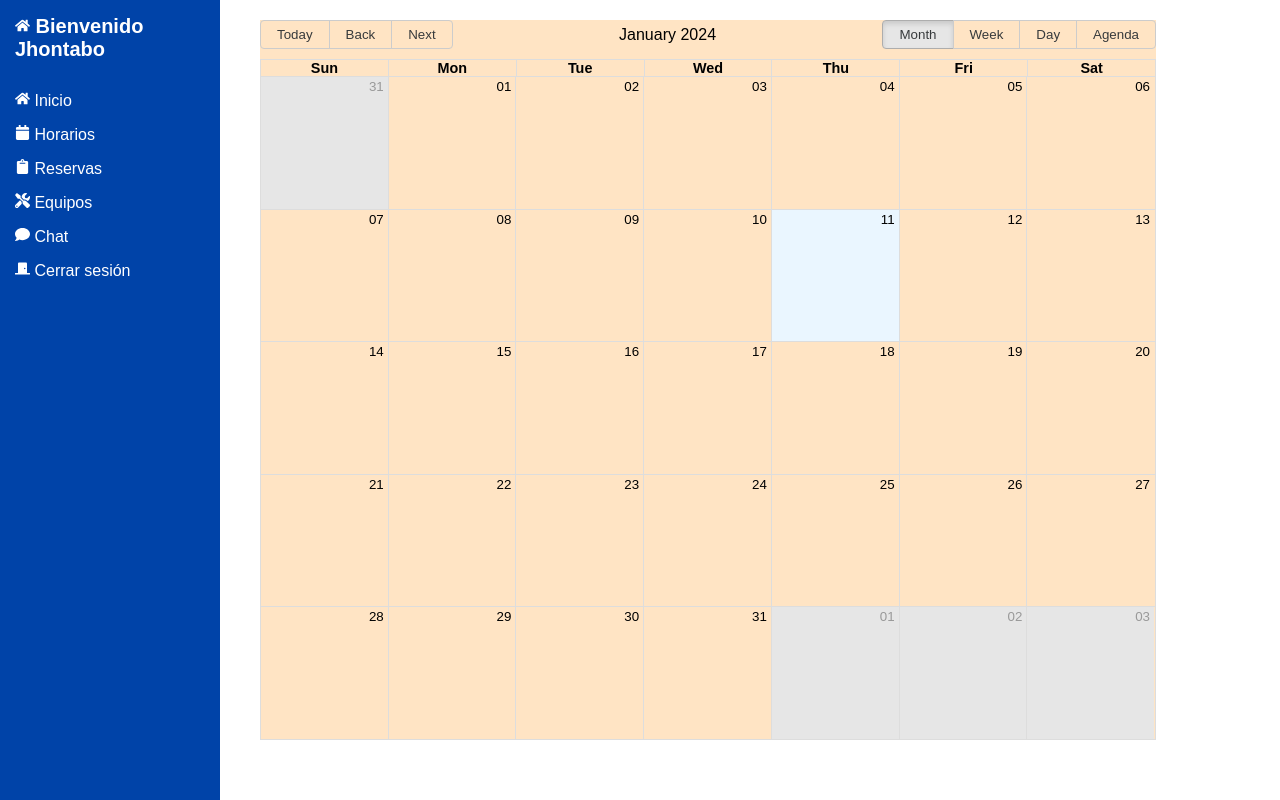
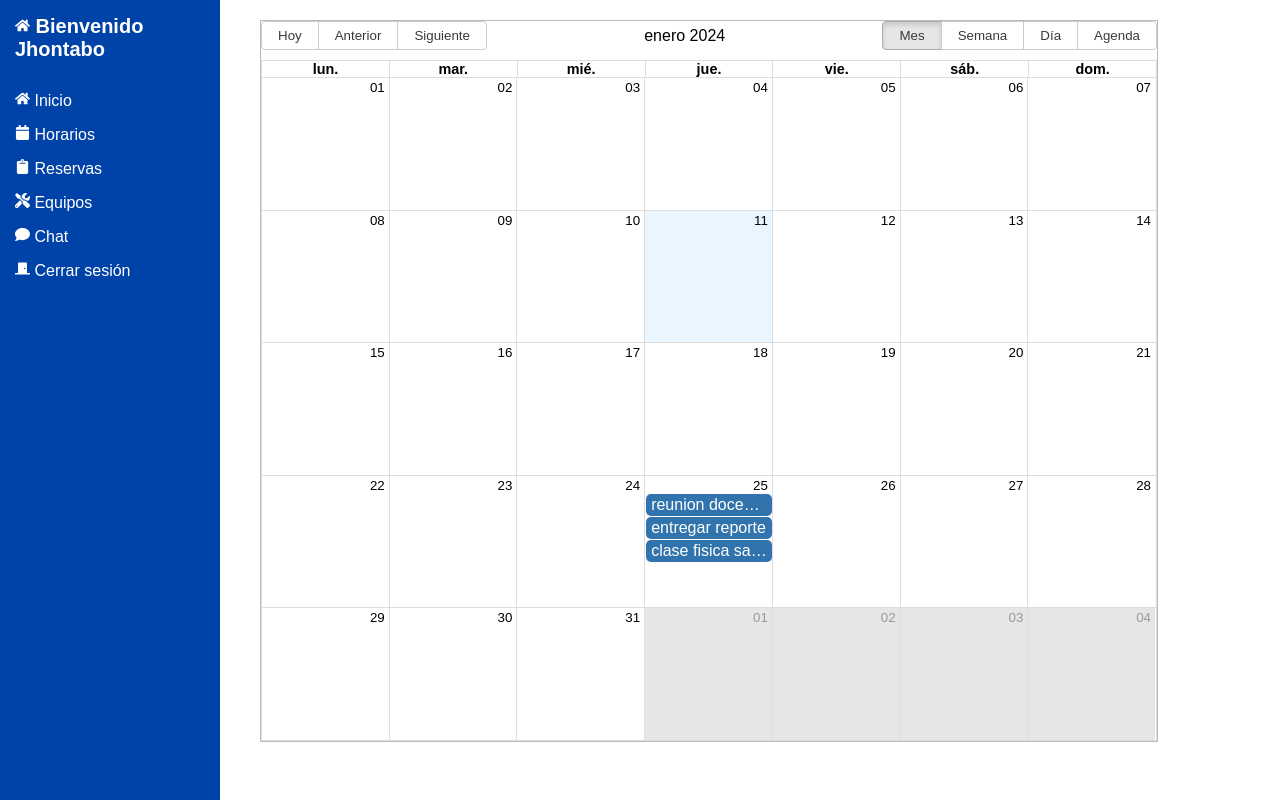
Before and after one commit to Jhontabo/Laboratorios-uni, a React (Create React App) app: page /Reservations in a window 1280 px wide. Built offline with nearby package versions, Linux system fonts and the light colour scheme.

Commit message:
se cambio idioma de botones y de dias en el calendario

```diff
--- a/src/components/reservations.jsx
+++ b/src/components/reservations.jsx
@@ -1,9 +1,35 @@
 import { Calendar, dayjsLocalizer } from 'react-big-calendar';
 import 'react-big-calendar/lib/css/react-big-calendar.css';
+import 'react-big-calendar/lib/addons/dragAndDrop/styles.css';
 import dayjs from 'dayjs';
+import 'dayjs/locale/es'
+
+dayjs.locale('es');
 
 function Calendario() {
   const localizer = dayjsLocalizer(dayjs)
+
+
+  const events = [
+    {
+      start:dayjs('2024-01-25T12:00:00').toDate(),
+      end:dayjs('2024-01-25T13:00:00').toDate(),
+      title:'reunion docentes'
+    },
+    {
+      start:dayjs('2024-01-25T14:00:00').toDate(),
+      end:dayjs('2024-01-25T16:00:00').toDate(),
+      title:'entregar reporte'
+    },
+
+    {
+      start:dayjs('2024-01-25T17:00:00').toDate(),
+      end:dayjs('2024-01-25T20:00:00').toDate(),
+      title:'clase fisica salon 602'
+    }
+  ]
+
+
   return (
     <div className='contenido-pagina'>
       <div className='calendario' style={{
@@ -12,8 +38,27 @@ function Calendario() {
 
     }}>
       <Calendar
+     messages = {{
+      today: 'Hoy',
+      previous: 'Anterior',
+      next: 'Siguiente',
+      month: 'Mes',
+      week: 'Semana',
+      day: 'Día',
+      agenda: 'Agenda',
+      date: 'Fecha',
+      time: 'Hora',
+      event: 'Evento',
+      allDay: 'Todo el día',
+      showMore: total => `+${total} más`,
+      }
+     }
+
       localizer={localizer}
-
+      events={events}
+      views={['month','week','day','agenda']}
+      defaultView='month'
+      toolbar={true}
     />
     </div>
     </div>
--- a/src/styleSheets/contenidoPagina.css
+++ b/src/styleSheets/contenidoPagina.css
@@ -8,5 +8,5 @@
   .calendario{
     margin-top: 20px;
     margin-left: 20px;
-    background-color: bisque;
+    border: .5px solid #c0b8b8;
   }
```
